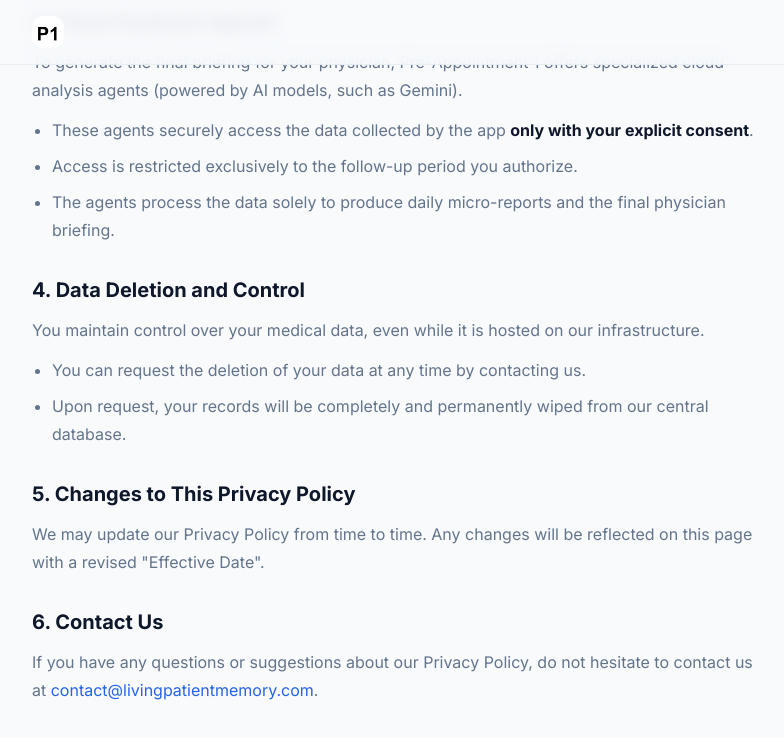
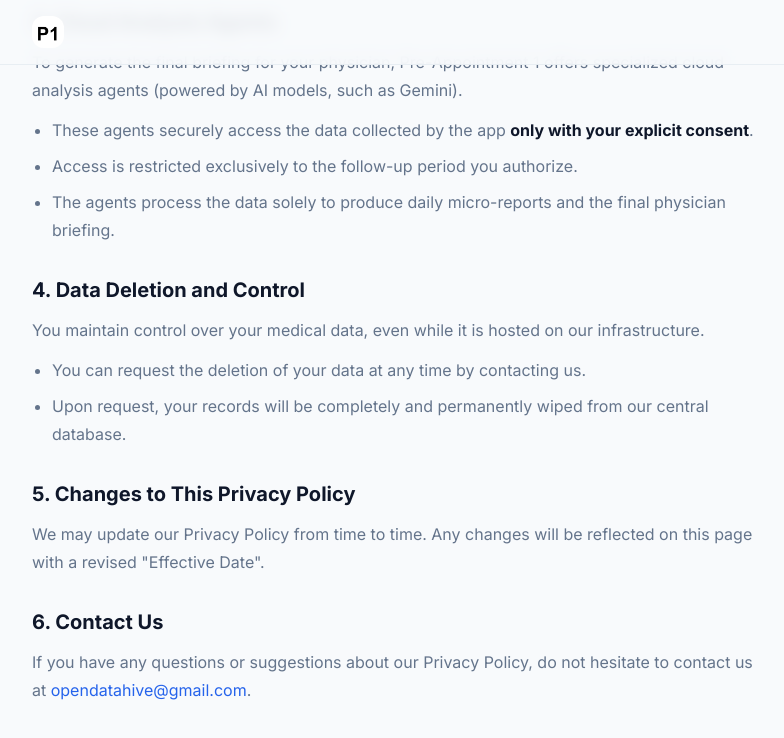
Before and after one commit to Group-Hackathon/p1-website, a React (Vite) app: page / in a window 1280 px wide. Both pictures are taken after a click on the button "Privacy". Shown: the part 1128-1866 px from the top of the page, without its empty margins (244-1028 px from the left). Built offline with nearby package versions, Linux system fonts and the light colour scheme.

Commit message:
Update all contact emails to opendatahive@gmail.com

```diff
--- a/index.html
+++ b/index.html
@@ -87,7 +87,7 @@
           <li>Google Play: <a href="https://play.google.com/store/apps/details?id=com.preappointment1.app">Pre-Appointment 1</a></li>
           <li>GitHub: <a href="https://github.com/Group-Hackathon/p1">github.com/Group-Hackathon/p1</a></li>
           <li>Website source: <a href="https://github.com/Group-Hackathon/p1-website">github.com/Group-Hackathon/p1-website</a></li>
-          <li>Contact: <a href="mailto:contact@livingpatientmemory.com">contact@livingpatientmemory.com</a></li>
+          <li>Contact: <a href="mailto:opendatahive@gmail.com">opendatahive@gmail.com</a></li>
         </ul>
 
         <p style="margin-top:2.5rem;padding-top:1.5rem;border-top:1px solid #E2E8F0;color:#94A3B8;font-size:0.85rem">P1 prototype · Simulated data · Not medical advice · Hackathon project for XPRIZE Gemini</p>
--- a/src/pages/Landing.jsx
+++ b/src/pages/Landing.jsx
@@ -255,7 +255,7 @@ export default function Landing({ onDemo, onPrivacy }) {
               <div>
                 <p className="text-xs font-bold uppercase tracking-[0.18em] text-ink">Contact</p>
                 <div className="mt-3 space-y-2">
-                  <a href="mailto:contact@livingpatientmemory.com" className="block text-sm text-muted hover:text-ink transition">Email us</a>
+                  <a href="mailto:opendatahive@gmail.com" className="block text-sm text-muted hover:text-ink transition">Email us</a>
                   <a href="https://play.google.com/store/apps/details?id=com.preappointment1.app" target="_blank" rel="noopener" className="block text-sm text-muted hover:text-ink transition">Support</a>
                   <button onClick={onPrivacy} className="block text-sm text-muted hover:text-ink transition">Privacy</button>
                 </div>
--- a/src/pages/Privacy.jsx
+++ b/src/pages/Privacy.jsx
@@ -72,7 +72,7 @@ export default function Privacy({ goHome }) {
 
         <section className="mt-8 mb-12">
           <h2 className="text-xl font-bold text-ink">6. Contact Us</h2>
-          <p className="mt-3 text-muted leading-7">If you have any questions or suggestions about our Privacy Policy, do not hesitate to contact us at <a href="mailto:contact@livingpatientmemory.com" className="text-accent hover:underline">contact@livingpatientmemory.com</a>.</p>
+          <p className="mt-3 text-muted leading-7">If you have any questions or suggestions about our Privacy Policy, do not hesitate to contact us at <a href="mailto:opendatahive@gmail.com" className="text-accent hover:underline">opendatahive@gmail.com</a>.</p>
         </section>
       </main>
     </div>
```
Also changed, not shown: public/ai.txt, public/llms.txt, 1 other file (tests, documents, lock files or other folders).
